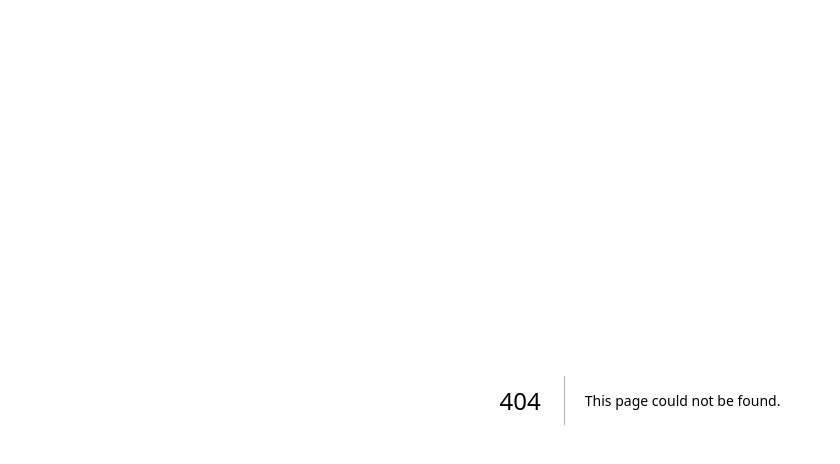
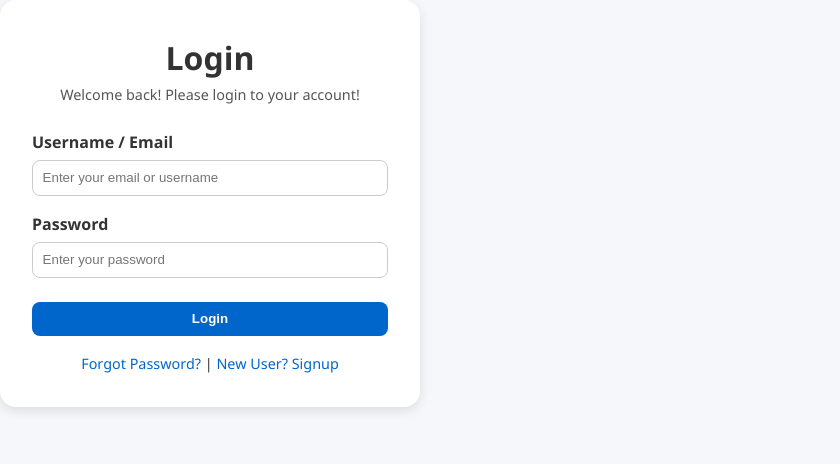
Before and after one commit to Larry-Master/SkillPro, a Next.js app in the folder skillpro/: page /login in a window 1280 px wide. Before the commit this address had no page. Shown: the top 464 px of the page, without its empty margins (0-840 px from the left). Built offline with nearby package versions, Linux system fonts and the light colour scheme.

Commit message:
Login Added

```diff
--- /dev/null
+++ b/skillpro/pages/login.js
@@ -0,0 +1,46 @@
+import Head from 'next/head';
+import '@/styles/global.css';
+
+export default function LoginPage() {
+  const title = 'Login';
+
+  return (
+    <>
+      <Head>
+        <title>{title}</title>
+      </Head>
+      <div className="login-container">
+        <h1>{title}</h1>
+        <p className="subtext">Welcome back! Please login to your account!</p>
+
+        <form method="POST" action="/login">
+          <label htmlFor="email">Username / Email</label>
+          <input
+            type="text"
+            id="email"
+            name="email"
+            placeholder="Enter your email or username"
+            required
+          />
+
+          <label htmlFor="password">Password</label>
+          <input
+            type="password"
+            id="password"
+            name="password"
+            placeholder="Enter your password"
+            required
+          />
+
+          <button type="submit">Login</button>
+
+          <div className="extra-links">
+            <a href="#">Forgot Password?</a>
+            <span> | </span>
+            <a href="/register">New User? Signup</a>
+          </div>
+        </form>
+      </div>
+    </>
+  );
+}
```
